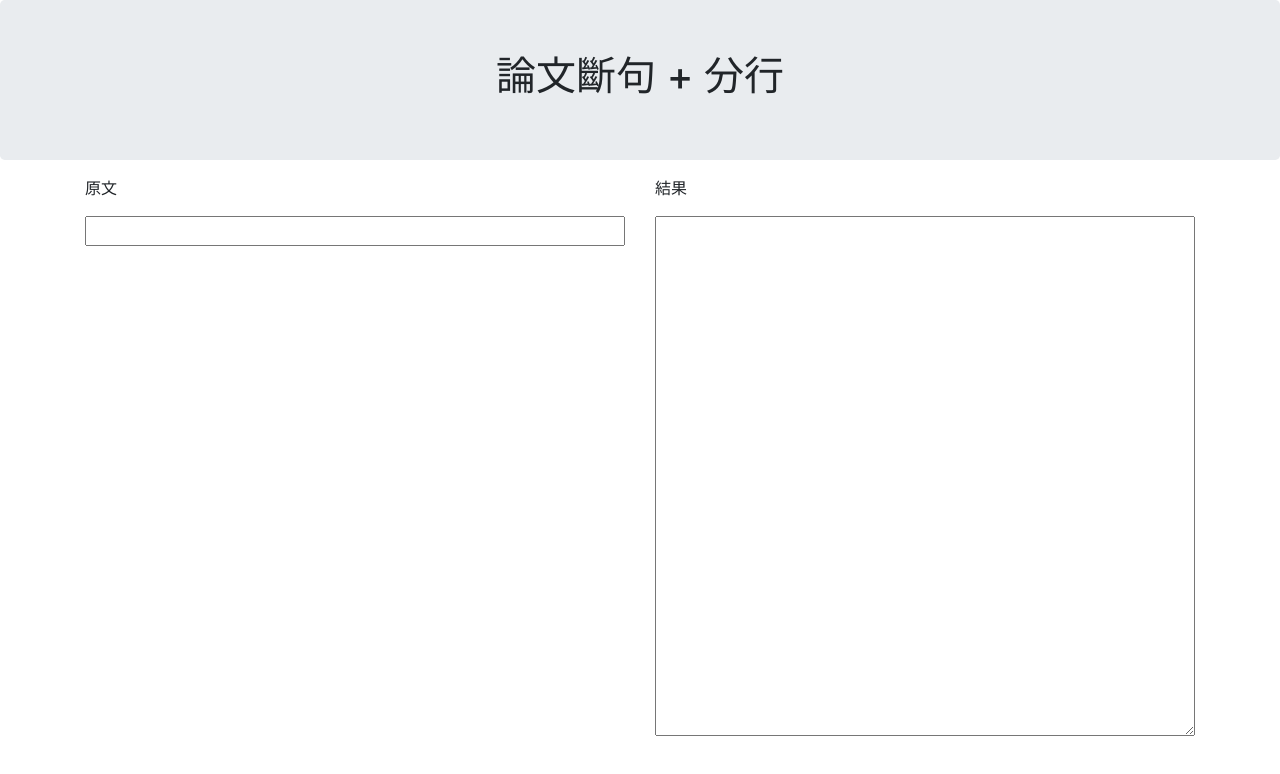
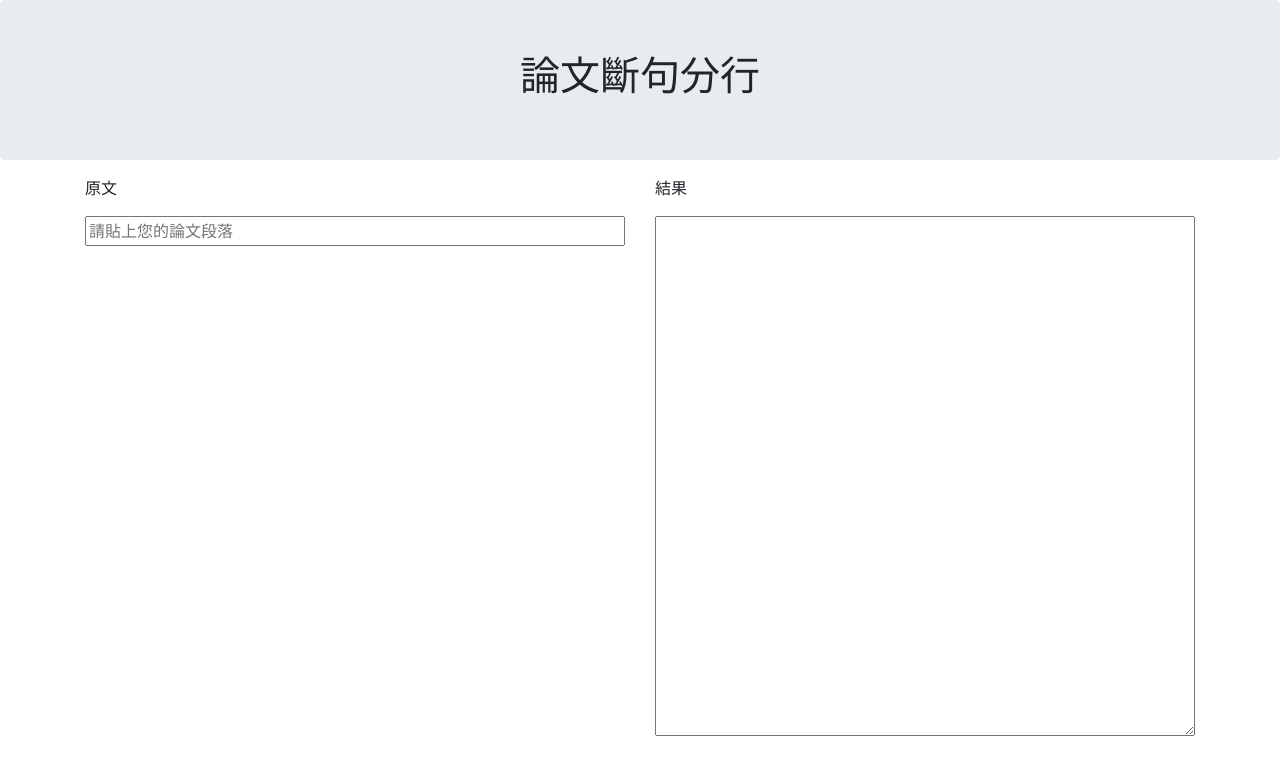
Before and after one commit to VickyPeng0317/format-paper, a website: page index.html in a window 1280 px wide. Drawn offline with nearby package versions, Linux system fonts and the light colour scheme.

Commit message:
add placeholder

```diff
--- a/index.html
+++ b/index.html
@@ -1,7 +1,7 @@
 <!DOCTYPE html>
 <html lang="en">
 <head>
-  <title>NUTC Peng</title>
+  <title>NUTC Peng 小工具</title>
   <meta charset="utf-8">
   <meta name="viewport" content="width=device-width, initial-scale=1">
   <link rel="stylesheet" href="https://maxcdn.bootstrapcdn.com/bootstrap/4.5.2/css/bootstrap.min.css">
@@ -23,14 +23,14 @@
 </style>
 
 <div class="title text-center">
-  <h1>論文斷句 + 分行</h1>
+  <h1>論文斷句分行</h1>
 </div>
 
 <div id="app" class="container">
   <div class="row" style="height: 65vh;">
     <div class="col-6">
         <p>原文</p>
-        <input v-model="inputText" v-on:keyup="formatText" style="width: 100%;"/>
+        <input v-model="inputText" v-on:keyup="formatText" style="width: 100%;" placeholder="請貼上您的論文段落" />
     </div>
     <div class="col-6">
         <p>結果</p>
```
